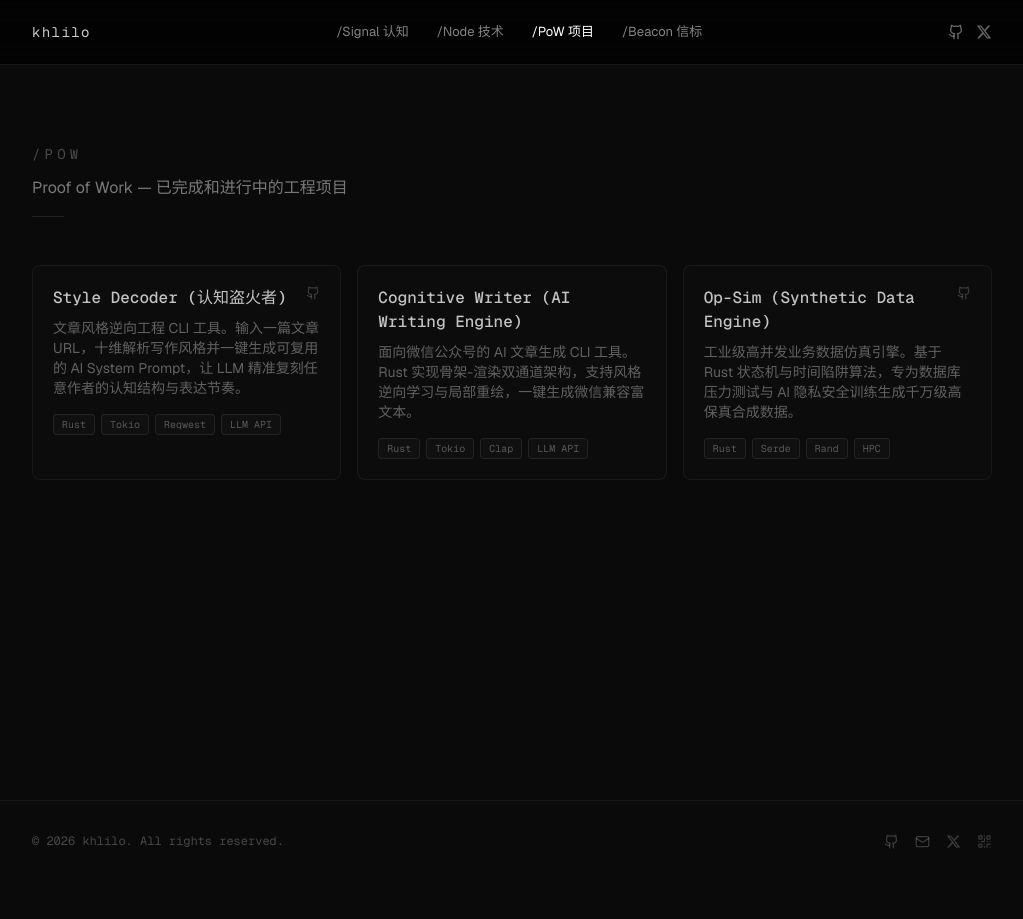
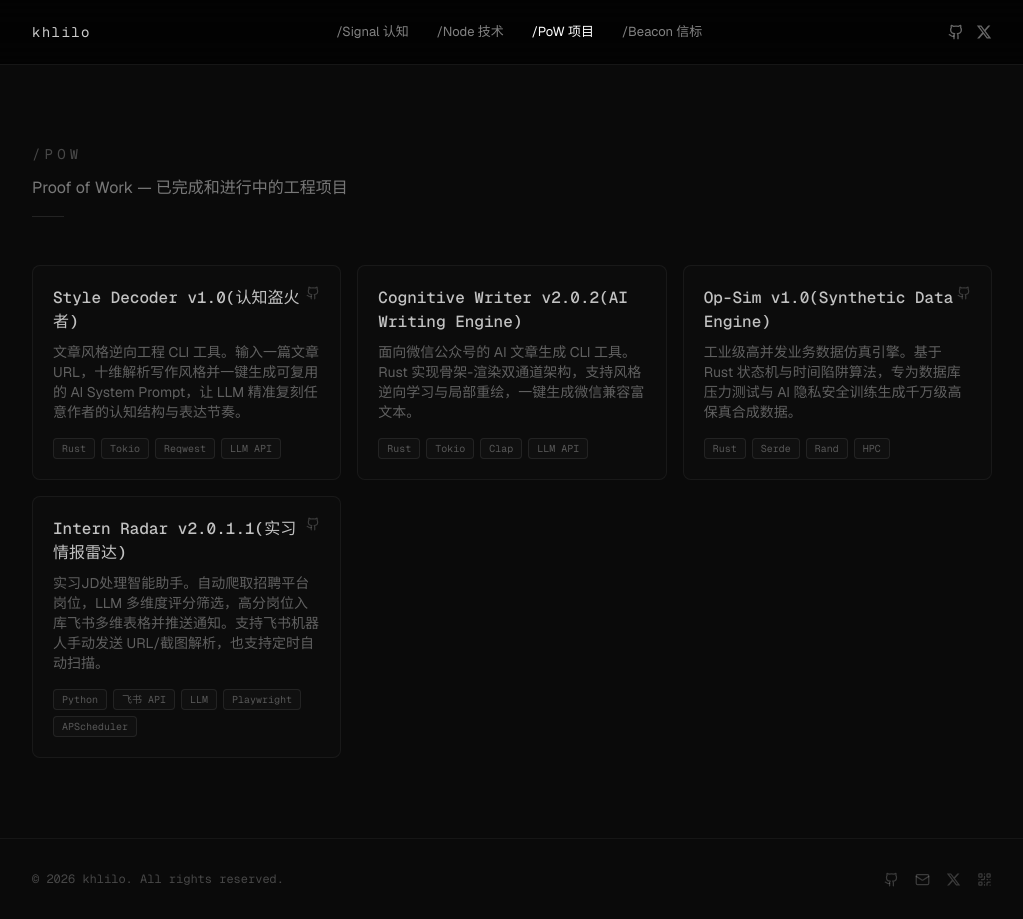
Before and after one commit to khlilo-dve/portfolio, a Next.js app: page /pow in a window 1280 px wide. Shown: the whole page, without its empty margins (128-1151 px from the left). Before the commit the page ends 881 px from the top, so only its background shows below. Built offline with nearby package versions, Linux system fonts and the light colour scheme.

Commit message:
feat: add Intern Radar project to PoW page

```diff
--- a/app/pow/page.tsx
+++ b/app/pow/page.tsx
@@ -12,7 +12,7 @@ const projects: {
   demo: string | null;
 }[] = [
   {
-    name: "Style Decoder (认知盗火者)",
+    name: "Style Decoder v1.0(认知盗火者)",
     description:
       "文章风格逆向工程 CLI 工具。输入一篇文章 URL，十维解析写作风格并一键生成可复用的 AI System Prompt，让 LLM 精准复刻任意作者的认知结构与表达节奏。",
     stack: ["Rust", "Tokio", "Reqwest", "LLM API"],
@@ -20,7 +20,7 @@ const projects: {
     demo: null,
   },
   {
-    name: "Cognitive Writer (AI Writing Engine)",
+    name: "Cognitive Writer v2.0.2(AI Writing Engine)",
     description:
       "面向微信公众号的 AI 文章生成 CLI 工具。Rust 实现骨架-渲染双通道架构，支持风格逆向学习与局部重绘，一键生成微信兼容富文本。",
     stack: ["Rust", "Tokio", "Clap", "LLM API"],
@@ -28,11 +28,19 @@ const projects: {
     demo: null,
   },
   {
-    name: "Op-Sim (Synthetic Data Engine)",
+    name: "Op-Sim v1.0(Synthetic Data Engine)",
     description:
       "工业级高并发业务数据仿真引擎。基于 Rust 状态机与时间陷阱算法，专为数据库压力测试与 AI 隐私安全训练生成千万级高保真合成数据。",
     stack: ["Rust", "Serde", "Rand", "HPC"],
     github: "https://github.com/khlilo-dve/substantive-op-mock",
+    demo: null,
+  },
+  {
+    name: "Intern Radar v2.0.1.1(实习情报雷达)",
+    description:
+      "实习JD处理智能助手。自动爬取招聘平台岗位，LLM 多维度评分筛选，高分岗位入库飞书多维表格并推送通知。支持飞书机器人手动发送 URL/截图解析，也支持定时自动扫描。",
+    stack: ["Python", "飞书 API", "LLM", "Playwright", "APScheduler"],
+    github: "https://github.com/khlilo-dve/intern-radar",
     demo: null,
   },
 ];
```
